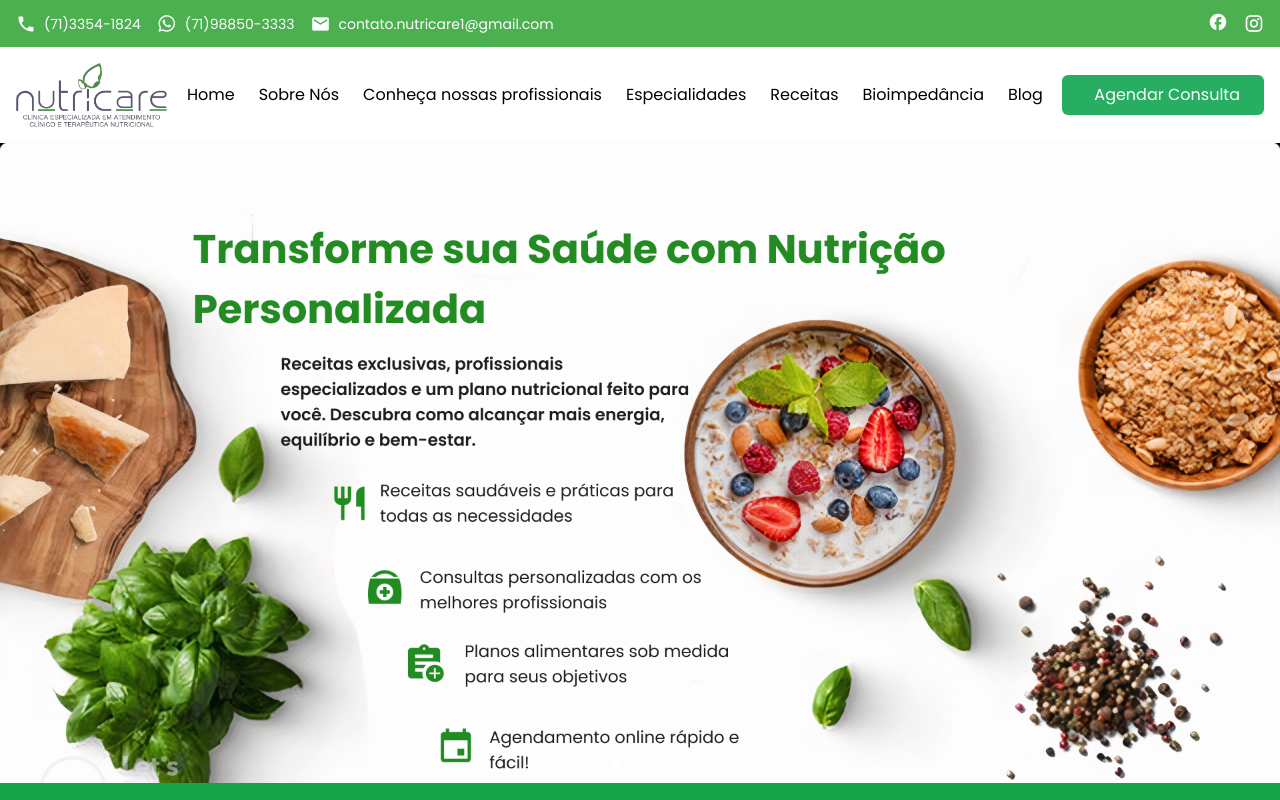
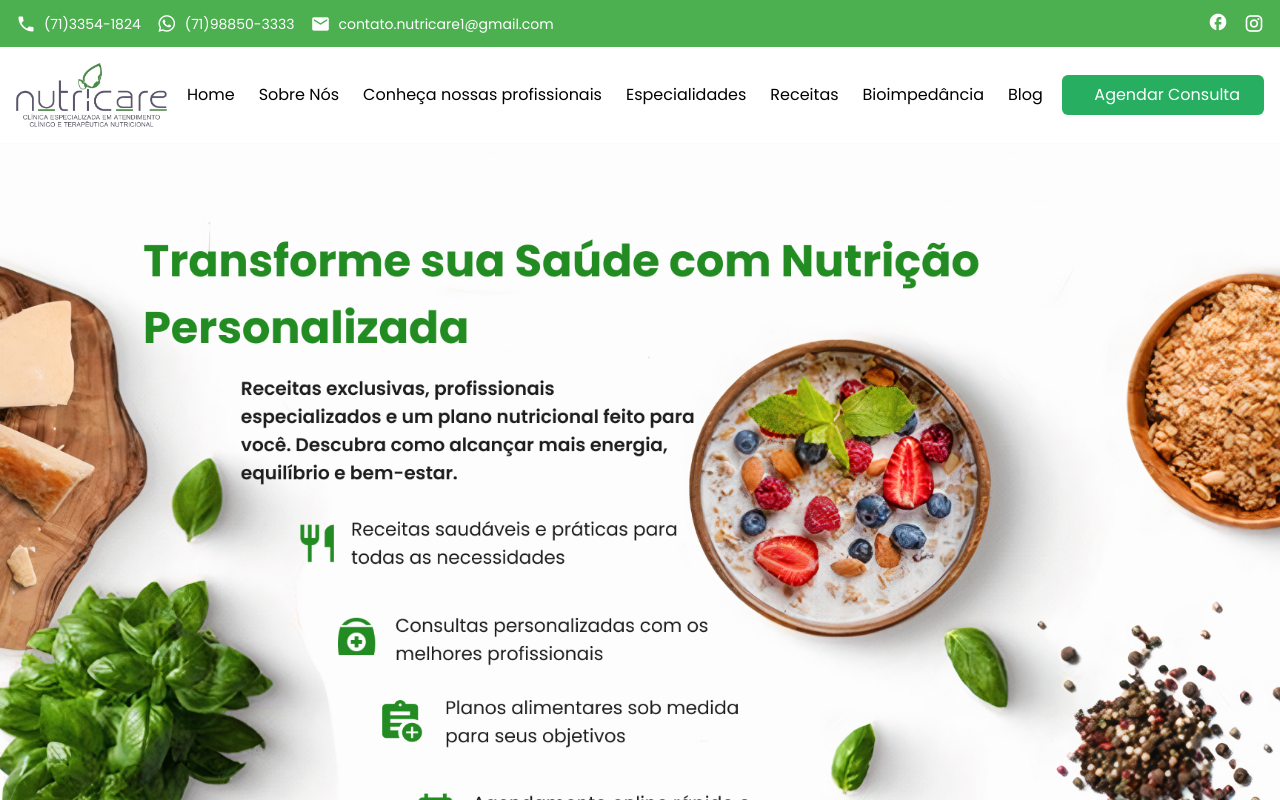
Before and after one commit to Nathalia-Macedo/nutricare, a React (Create React App) app: page / in a window 1280 px wide. Shown: the top 800 px of the page. Built offline with nearby package versions, Linux system fonts and the light colour scheme; grey boxes are pictures that could not be loaded.

Commit message:
subindo configuiracao do swiper no desktop

```diff
--- a/src/Components/HeroSection/HeroCarrossel.jsx
+++ b/src/Components/HeroSection/HeroCarrossel.jsx
@@ -305,11 +305,22 @@ export default function HeroCarousel() {
     modules={[Navigation, Pagination, Autoplay]}
     pagination={{ clickable: true }}
     autoplay={{ delay: 15000 }}
-      className="w-full max-h-[80vh] h-auto [&_.swiper-pagination-bullet]:bg-white [&_.swiper-pagination-bullet-active]:bg-green-500"
-
+    className="w-full h-screen [&_.swiper-pagination-bullet]:bg-white [&_.swiper-pagination-bullet-active]:bg-green-500"
   >
     {slides.map((slide) => (
-        <SwiperSlide key={slide.id}>{isMobile ? renderMobileSlide(slide) : renderDesktopSlide(slide)}</SwiperSlide>
+      <SwiperSlide key={slide.id}>
+        {isMobile ? (
+          renderMobileSlide(slide)
+        ) : (
+          <div className="relative w-full h-full overflow-hidden">
+            <img
+              src={slide.desktopImage || "/placeholder.svg"}
+              alt=""
+              className="w-full h-full object-cover"
+            />
+          </div>
+        )}
+      </SwiperSlide>
     ))}
   </Swiper>
   )
```
Lines whose indentation alone changed are shown as unchanged.
